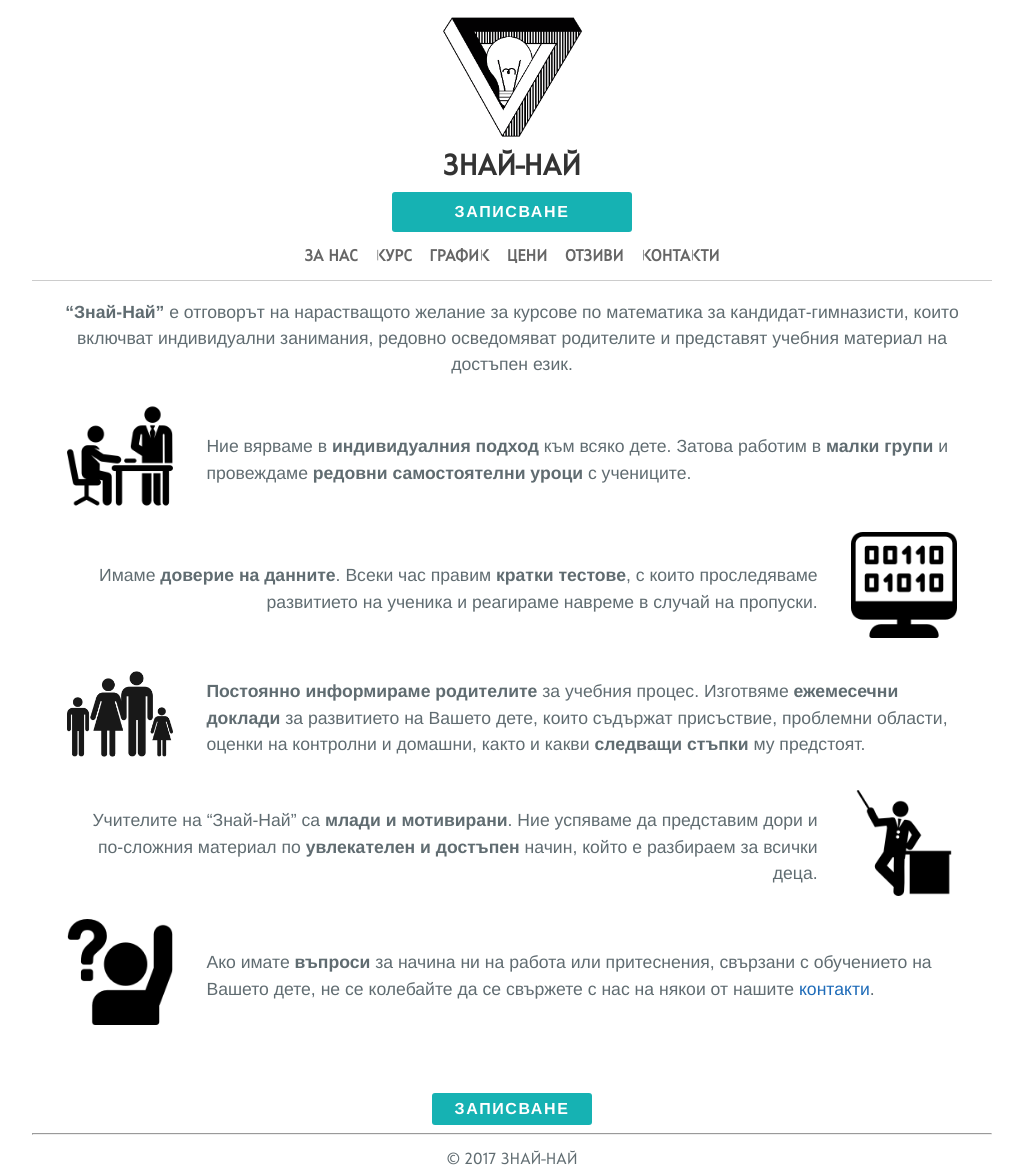
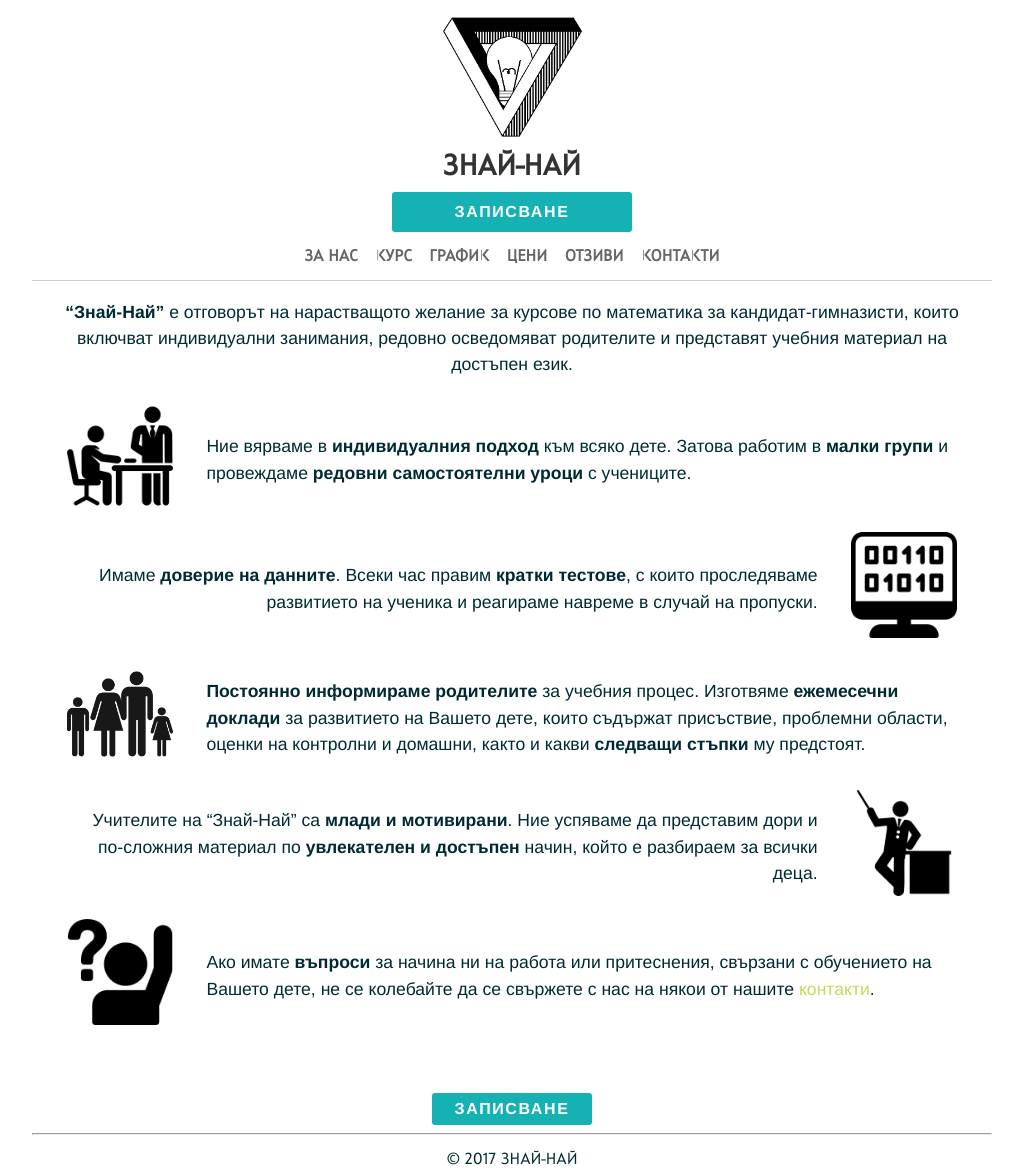
Before and after one commit to znainai/znainai.github.io, a Jekyll site: the page built from index.md, in a window 1280 px wide. Shown: the whole page, without its empty margins (128-1151 px from the left). Built offline with Jekyll 4.4.1, drawn with Linux system fonts in a browser that asks for light colours.

Commit message:
Update variables.scss

```diff
--- a/_sass/variables.scss
+++ b/_sass/variables.scss
@@ -8,8 +8,8 @@ $header-bg-color: #fafafa !default;
 
 // Text
 $section-headings-color: #159957 !default;
-$body-text-color: #606c71 !default;
-$body-link-color: #1e6bb8 !default;
+$body-text-color: #002A32 !default;
+$body-link-color: #C5D860 !default;
 $blockquote-text-color: #819198 !default;
 
 // Code
```
